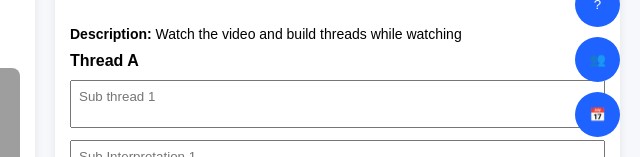
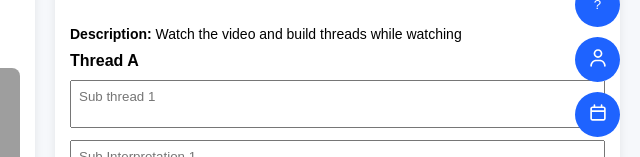
Before and after one commit to Nachi12/DeepThought, a plain HTML site: page index.html in a window 1280 px wide. Shown: the part 643-800 px from the top of the page, 640-1280 px from the left. Drawn offline with Linux system fonts and the light colour scheme; grey boxes are pictures that could not be loaded.

Commit message:
first commit

```diff
--- a/index.html
+++ b/index.html
@@ -182,8 +182,33 @@
 <!-- FLOATING BUTTONS -->
 <div class="floating">
   <button>?</button>
-  <button>👥</button>
-  <button>📅</button>
+ <button class="icon-btn" aria-label="Users">
+  <svg
+    xmlns="http://www.w3.org/2000/svg"
+    viewBox="0 0 640 640"
+    width="22"
+    height="22"
+    fill="currentColor"
+    aria-hidden="true"
+  >
+    <path d="M240 192C240 147.8 275.8 112 320 112C364.2 112 400 147.8 400 192C400 236.2 364.2 272 320 272C275.8 272 240 236.2 240 192zM448 192C448 121.3 390.7 64 320 64C249.3 64 192 121.3 192 192C192 262.7 249.3 320 320 320C390.7 320 448 262.7 448 192zM144 544C144 473.3 201.3 416 272 416L368 416C438.7 416 496 473.3 496 544L496 552C496 565.3 506.7 576 520 576C533.3 576 544 565.3 544 552L544 544C544 446.8 465.2 368 368 368L272 368C174.8 368 96 446.8 96 544L96 552C96 565.3 106.7 576 120 576C133.3 576 144 565.3 144 552L144 544z"/>
+  </svg>
+</button>
+
+
+  <button class="icon-btn" aria-label="Calendar">
+  <svg
+    xmlns="http://www.w3.org/2000/svg"
+    viewBox="0 0 640 640"
+    width="22"
+    height="22"
+    fill="currentColor"
+    aria-hidden="true"
+  >
+    <path d="M216 64C229.3 64 240 74.7 240 88L240 128L400 128L400 88C400 74.7 410.7 64 424 64C437.3 64 448 74.7 448 88L448 128L480 128C515.3 128 544 156.7 544 192L544 480C544 515.3 515.3 544 480 544L160 544C124.7 544 96 515.3 96 480L96 192C96 156.7 124.7 128 160 128L192 128L192 88C192 74.7 202.7 64 216 64zM216 176L160 176C151.2 176 144 183.2 144 192L144 240L496 240L496 192C496 183.2 488.8 176 480 176L216 176zM144 288L144 480C144 488.8 151.2 496 160 496L480 496C488.8 496 496 488.8 496 480L496 288L144 288z"/>
+  </svg>
+</button>
+
 </div>
 
 <script src="script.js"></script>
```
